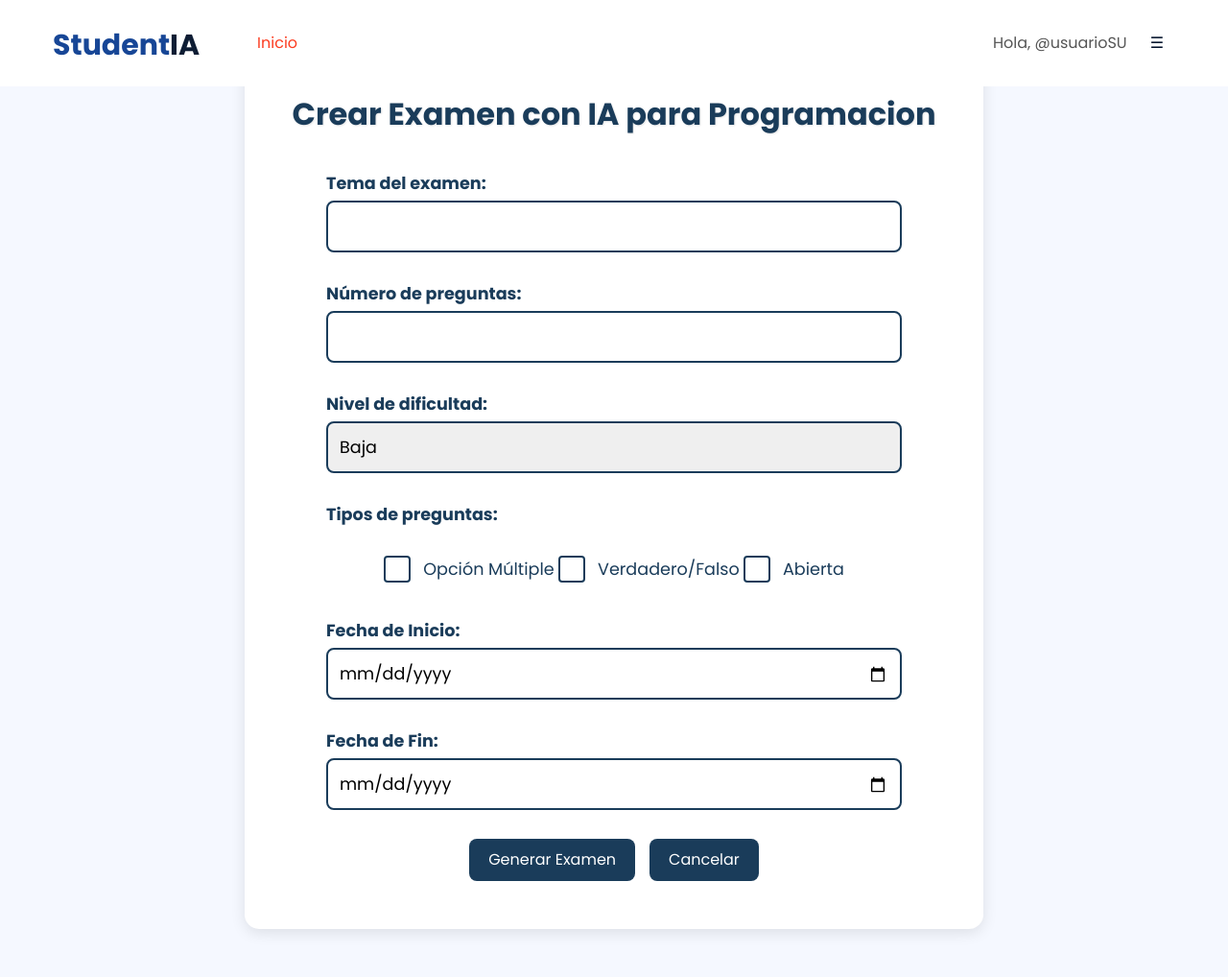
After one commit to AlejandraMiLara/Studentia_TEDS, a Django app: a page that uses studentiaTEDS/general/templates/crear_examen_ia.html in a window 1280 px wide. The commit adds this page. Shown: the whole page at 96% size. Run offline with Django 5.2, Linux system fonts and the light colour scheme; a user stored in the database is signed in; data comes from the database, SQL or seed files in the repository; both versions use the stored data as it was after the commit; some libraries are stand-ins or nearby versions.

Commit message:
Crear Examen con IA+Diseño

```diff
--- a/studentiaTEDS/general/forms.py
+++ b/studentiaTEDS/general/forms.py
@@ -296,3 +296,23 @@ class ConfirmarCalificacionIAForm(forms.Form):
         required=False,
         label="Comentarios del Docente"
     )
+
+
+class CrearExamenIAForm(forms.Form):
+    tema = forms.CharField(max_length=100, label="Temas del examen")
+    numero_preguntas = forms.IntegerField(min_value=1, label="Numero de preguntas")
+    dificultad = forms.ChoiceField(choices=[('baja', 'Baja'), ('media', 'Media'), ('alta', 'Alta')])
+    tipos = forms.MultipleChoiceField(
+        choices=[('opcion_multiple', 'Opción Múltiple'), ('verdadero_falso', 'Verdadero/Falso'), ('abierta', 'Abierta')],
+        widget=forms.CheckboxSelectMultiple, label="Tipos de pregunta"
+    )
+    fecha_inicio = forms.DateField(widget=forms.DateInput(attrs={'type': 'date'}))
+    fecha_fin = forms.DateField(widget=forms.DateInput(attrs={'type': 'date'}))
+
+    def clean(self):
+        cleaned_data = super().clean()
+        fecha_inicio = cleaned_data.get('fecha_inicio')
+        fecha_fin = cleaned_data.get('fecha_fin')
+
+        if fecha_inicio and fecha_fin and fecha_fin < fecha_inicio:
+            raise forms.ValidationError("La fecha de fin no puede ser anterior a la fecha de inicio.")
--- a/studentiaTEDS/general/templates/board.html
+++ b/studentiaTEDS/general/templates/board.html
@@ -188,6 +188,7 @@
                     <a href="{% url 'board_add_content' curso.codigo_acceso %}" class="custom-button">Agregar Contenido</a>
                     <a href="{% url 'board_view_students' curso.codigo_acceso %}" class="custom-button">Ver alumnos inscritos</a>
                     <a href="{% url 'crear_examen' curso.codigo_acceso %}" class="custom-button">Crear Examen</a>
+                    <a href="{% url 'crear_examen_ia' curso.codigo_acceso %}" class="custom-button">Crear Examen con IA</a>
                     <a href="{% url 'examenes_por_calificar' curso.codigo_acceso %}" class="custom-button">Calificar Exámenes</a>
                     <a href="{% url 'lista_retroalimentacion' curso.codigo_acceso %}" class="custom-button">Ver Retroalimentaciónes</a>
                     <a href="{% url 'reportes_curso' curso.codigo_acceso %}" class="custom-button custom-button--report">
--- /dev/null
+++ b/studentiaTEDS/general/templates/crear_examen_ia.html
@@ -0,0 +1,209 @@
+{% extends "base.html" %}
+{% load static %}
+
+{% block title %}Crear Examen con IA - {{ curso.nombre_curso }}{% endblock %}
+
+{% block styles %}
+<link href="//fonts.googleapis.com/css2?family=Poppins:ital,wght@0,300;0,400;0,700;1,400;1,600&display=swap" rel="stylesheet">
+<link rel="stylesheet" href="{% static 'css/main.css' %}">
+<link rel="stylesheet" href="https://cdnjs.cloudflare.com/ajax/libs/font-awesome/6.4.0/css/all.min.css">
+<style>
+    /* ... mismo bloque de estilos que compartiste ... */
+    .w3l-contact-section {
+        background-color: #F5F8FF;
+        padding: 50px 0;
+        min-height: 100vh;
+        display: flex;
+        align-items: center;
+    }
+
+    .custom-section {
+        background: #FFFFFF;
+        border-radius: 15px;
+        padding: 50px;
+        box-shadow: 0 4px 15px rgba(0, 0, 0, 0.1);
+        max-width: 1200px;
+        margin: 0 auto;
+        text-align: center;
+    }
+
+    .custom-title {
+        color: #1A3C5A !important;
+        font-size: 2rem !important;
+        text-shadow: 1px 1px 2px rgba(0, 0, 0, 0.1);
+        font-family: 'Poppins', sans-serif;
+        font-weight: 700;
+        margin-bottom: 40px;
+        text-align: center;
+        word-break: break-word;
+        overflow-wrap: break-word;
+    }
+
+    form p {
+        margin-bottom: 30px;
+        max-width: 600px;
+        margin-left: auto;
+        margin-right: auto;
+        text-align: left;
+    }
+
+    form label {
+        color: #1A3C5A !important;
+        font-weight: 600;
+        font-size: 1.1rem !important;
+        font-family: 'Poppins', sans-serif;
+        display: block;
+        margin-bottom: 5px;
+    }
+
+    form .inline-label {
+        display: inline;
+        margin: 0;
+        font-weight: normal;
+        font-size: 1rem;
+    }
+
+    form input,
+    form textarea,
+    form select {
+        border: 2px solid #1A3C5A;
+        border-radius: 8px;
+        padding: 12px;
+        width: 100%;
+        max-width: 600px;
+        transition: border-color 0.3s ease;
+        font-family: 'Poppins', sans-serif;
+        font-size: 1.1rem;
+        box-sizing: border-box;
+    }
+
+    form textarea {
+        border-radius: 12px !important;
+        padding: 10px;
+        width: 100%;
+        resize: vertical;
+        font-family: 'Poppins', sans-serif;
+        font-size: 1rem;
+    }
+
+    form input[type="checkbox"] {
+        appearance: none;
+        width: 16px;
+        height: 16px;
+        border: 2px solid #1A3C5A;
+        border-radius: 4px;
+        background-color: #FFFFFF;
+        cursor: pointer;
+        position: relative;
+        margin-right: 8px;
+        vertical-align: middle;
+    }
+
+    form input[type="checkbox"]:checked {
+        background-color: #1A3C5A;
+        border-color: #1A3C5A;
+    }
+
+    form input[type="checkbox"]:checked::after {
+        content: '✔';
+        color: white;
+        font-size: 12px;
+        position: absolute;
+        left: 2px;
+        top: -1px;
+    }
+
+    .checkbox-block {
+        display: inline-flex;
+        align-items: center;
+        gap: 5px;
+    }
+
+    .button-group {
+        display: flex;
+        justify-content: center;
+        gap: 15px;
+        margin-top: 30px;
+    }
+
+    .custom-button {
+        background-color: #1A3C5A !important;
+        border: none !important;
+        padding: 10px 20px;
+        border-radius: 8px !important;
+        transition: background-color 0.3s ease !important;
+        color: #FFFFFF !important;
+        font-family: 'Poppins', sans-serif;
+        font-size: 1rem;
+        text-decoration: none !important;
+        cursor: pointer;
+        display: inline-block;
+    }
+
+    .custom-button:hover {
+        background-color: #FF5733 !important;
+    }
+</style>
+{% endblock %}
+
+{% block content %}
+<section class="w3l-contact-section">
+    <div class="custom-section">
+        <h2 class="custom-title">Crear Examen con IA para {{ curso.nombre_curso }}</h2>
+
+        <form method="post">
+            {% csrf_token %}
+
+            {{ form.tema.errors }}
+            <p>
+                <label for="{{ form.tema.id_for_label }}">Tema del examen:</label>
+                {{ form.tema }}
+            </p>
+
+            {{ form.numero_preguntas.errors }}
+            <p>
+                <label for="{{ form.numero_preguntas.id_for_label }}">Número de preguntas:</label>
+                {{ form.numero_preguntas }}
+            </p>
+
+            {{ form.dificultad.errors }}
+            <p>
+                <label for="{{ form.dificultad.id_for_label }}">Nivel de dificultad:</label>
+                {{ form.dificultad }}
+            </p>
+
+            {{ form.tipos.errors }}
+            <p>
+                <label for="{{ form.tipos.id_for_label }}">Tipos de preguntas:</label>
+                {% for checkbox in form.tipos %}
+                    <div class="checkbox-block">
+                        {{ checkbox.tag }}
+                        <label for="{{ checkbox.id_for_label }}" class="inline-label">{{ checkbox.choice_label }}</label>
+                    </div>
+                {% endfor %}
+            </p>
+
+            {{ form.fecha_inicio.errors }}
+            <p>
+                <label for="{{ form.fecha_inicio.id_for_label }}">Fecha de Inicio:</label>
+                {{ form.fecha_inicio }}
+            </p>
+
+            {{ form.fecha_fin.errors }}
+            <p>
+                <label for="{{ form.fecha_fin.id_for_label }}">Fecha de Fin:</label>
+                {{ form.fecha_fin }}
+            </p>
+
+            {% if error %}
+                <p style="color: red">{{ error }}</p>
+            {% endif %}
+
+            <div class="button-group">
+                <button type="submit" class="custom-button">Generar Examen</button>
+                <a href="{% url 'board' curso.codigo_acceso %}" class="custom-button">Cancelar</a>
+            </div>
+        </form>
+    </div>
+</section>
+{% endblock %}
--- a/studentiaTEDS/general/views.py
+++ b/studentiaTEDS/general/views.py
@@ -6,7 +6,7 @@ from django.contrib.auth.decorators import login_required
 from django.contrib import messages
 import random
 import string
-from .forms import RegistroUsuarioForm, EditarPerfilForm, CursoForm, InscripcionCursoForm, ReportarForm, ActividadForm, ExamenForm, PreguntaForm, OpcionForm, VerdaderoFalsoForm, EnvioForm, CalificacionForm , FormularioReporteRendimiento, ConfirmarCalificacionIAForm, CriterioCalificacionIAForm
+from .forms import RegistroUsuarioForm, EditarPerfilForm, CursoForm, InscripcionCursoForm, ReportarForm, ActividadForm, ExamenForm, PreguntaForm, OpcionForm, VerdaderoFalsoForm, EnvioForm, CalificacionForm , FormularioReporteRendimiento, ConfirmarCalificacionIAForm, CriterioCalificacionIAForm , CrearExamenIAForm
 from django.contrib.auth.decorators import login_required
 from django.contrib.auth.views import PasswordResetView, PasswordResetConfirmView
 from .models import Curso, AlumnoCurso, UsuarioPersonalizado, Actividad, Examen, Pregunta, Opcion, Respuesta, Intento, Envio, CalificacionPorPreguntaIA, CalificacionGlobalIA, RetroalimentacionIA, ReporteRendimiento, CalificacionIA, CriterioCalificacionIA
@@ -2246,3 +2246,136 @@ def configurar_criterios_ia(request, codigo_acceso, id_actividad):
         'form': form,
         'editando': criterio_ia is not None
     })
+
+@login_required
+def crear_examen_ia(request, codigo_acceso):
+    curso = get_object_or_404(Curso, codigo_acceso=codigo_acceso)
+
+    if request.method == "POST":
+        form = CrearExamenIAForm(request.POST)
+        if form.is_valid():
+            tema = form.cleaned_data['tema']
+            num_preguntas = form.cleaned_data['numero_preguntas']
+            dificultad = form.cleaned_data['dificultad']
+            tipos = form.cleaned_data['tipos']
+            fecha_inicio = form.cleaned_data['fecha_inicio']
+            fecha_fin = form.cleaned_data['fecha_fin']
+
+            instrucciones = []
+            if 'opcion_multiple' in tipos:
+                instrucciones.append(
+                    "Algunas preguntas deben ser de opción múltiple con 1 respuesta correcta y 3 incorrectas. "
+                    "Formato:\nPREGUNTA: ...\nOPCIONES:\nA. ...\nB. ...\nC. ...\nD. ...\nRESPUESTA CORRECTA: <Letra>"
+                )
+            if 'verdadero_falso' in tipos:
+                instrucciones.append(
+                    "Algunas preguntas deben ser de verdadero o falso. "
+                    "Formato:\nPREGUNTA: ...\nTIPO: verdadero_falso\nRESPUESTA CORRECTA: Verdadero/Falso"
+                )
+            if 'abierta' in tipos:
+                instrucciones.append(
+                    "Algunas preguntas deben ser de respuesta abierta. "
+                    "Formato:\nPREGUNTA: ...\nTIPO: abierta\nRESPUESTA ESPERADA: ..."
+                )
+
+            prompt = f"""Genera {num_preguntas} preguntas mezclando los siguientes tipos: {', '.join(tipos)}.
+Tema: "{tema}", Dificultad: "{dificultad}".
+Sigue los siguientes formatos de ejemplo:
+{chr(10).join(instrucciones)}
+"""
+
+            try:
+                response = client.chat.completions.create(
+                    model="gpt-3.5-turbo",
+                    messages=[
+                        {"role": "system", "content": "Eres un generador de exámenes útil."},
+                        {"role": "user", "content": prompt}
+                    ]
+                )
+                contenido = response.choices[0].message.content
+                request.session['examen_ia'] = {
+                    'contenido': contenido,
+                    'tema': tema,
+                    'num_preguntas': num_preguntas,
+                    'dificultad': dificultad,
+                    'curso_id': curso.id,
+                    'fecha_inicio': str(form.cleaned_data['fecha_inicio']),
+                    'fecha_fin': str(form.cleaned_data['fecha_fin']),
+                }
+                return redirect('vista_previa_examen_ia', codigo_acceso=curso.codigo_acceso)
+
+            except Exception as e:
+                return render(request, "crear_examen_ia.html", {
+                    "form": form,
+                    "error": f"Error al generar el examen: {str(e)}"
+                })
+
+    else:
+        form = CrearExamenIAForm()
+
+    return render(request, "crear_examen_ia.html", {"form": form, "curso": curso})
+
+
+@login_required
+def vista_previa_examen_ia(request, codigo_acceso):
+    curso = get_object_or_404(Curso, codigo_acceso=codigo_acceso)
+    examen_data = request.session.get('examen_ia')
+    if not examen_data:
+        return redirect('dashboard')
+
+    # Esta línea debe estar fuera del if, porque se usa tanto en GET como en POST
+    bloques = examen_data['contenido'].split("PREGUNTA:")
+    bloques = [b.strip() for b in bloques if b.strip()]  # eliminar cadenas vacías
+
+    if request.method == "POST":
+        curso = get_object_or_404(Curso, id=examen_data['curso_id'])
+        examen = Examen.objects.create(
+            titulo=f"Examen generado por IA - {examen_data['tema']}",
+            descripcion=f"{examen_data['num_preguntas']} preguntas, dificultad {examen_data['dificultad']}",
+            curso=curso,
+            creado_por=request.user,
+            fecha_inicio=date.fromisoformat(examen_data['fecha_inicio']),
+            fecha_fin=date.fromisoformat(examen_data['fecha_fin']),
+        )
+
+        for bloque in bloques:
+            if "TIPO: verdadero_falso" in bloque:
+                texto = bloque.split("TIPO:")[0].strip()
+                respuesta = bloque.split("RESPUESTA CORRECTA:")[1].strip()
+                p = Pregunta.objects.create(examen=examen, texto=texto, tipo="verdadero_falso")
+                Opcion.objects.create(pregunta=p, texto="Verdadero", es_correcta=(respuesta.lower() == "verdadero"))
+                Opcion.objects.create(pregunta=p, texto="Falso", es_correcta=(respuesta.lower() == "falso"))
+
+            elif "TIPO: abierta" in bloque or "RESPUESTA ESPERADA:" in bloque:
+                texto = bloque.split("TIPO:")[0].strip() if "TIPO:" in bloque else bloque.split("RESPUESTA ESPERADA:")[0].strip()
+                Pregunta.objects.create(examen=examen, texto=texto, tipo="abierta")
+
+            elif "OPCIONES:" in bloque and "RESPUESTA CORRECTA:" in bloque:
+                partes = bloque.split("OPCIONES:")
+                texto = partes[0].strip()
+                opciones_y_resp = partes[1].split("RESPUESTA CORRECTA:")
+                opciones = opciones_y_resp[0].strip().split("\n")
+                letra_correcta = opciones_y_resp[1].strip()
+
+                p = Pregunta.objects.create(examen=examen, texto=texto, tipo="opcion_multiple")
+
+                for opcion in opciones:
+                    if len(opcion) < 3:
+                        continue
+                    letra = opcion[:1]
+                    texto_opcion = opcion[3:].strip()
+                    Opcion.objects.create(
+                        pregunta=p,
+                        texto=texto_opcion,
+                        es_correcta=(letra.upper() == letra_correcta.upper())
+                    )
+
+        messages.success(request, "Examen creado por IA con éxito.")
+        del request.session['examen_ia']
+        return redirect('listar_preguntas', slug=examen.slug)
+
+    return render(request, "vista_previa_examen_ia.html", {
+        "contenido": examen_data['contenido'],
+        "bloques": bloques,
+        "codigo_acceso": curso.codigo_acceso,
+    })
--- a/studentiaTEDS/studentiaTEDS/urls.py
+++ b/studentiaTEDS/studentiaTEDS/urls.py
@@ -84,6 +84,11 @@ urlpatterns = [
     path('board/<str:codigo_acceso>/envio/<int:id_envio>/calificar-ia/', views.calificar_envio_ia, name='calificar_envio_ia'),
     path('board/<str:codigo_acceso>/actividad/<int:id_actividad>/calificar-todos-ia/', views.calificar_todos_ia, name='calificar_todos_ia'),
 
+    path('curso/<str:codigo_acceso>/crear_examen_ia/', views.crear_examen_ia, name='crear_examen_ia'),
+
+    path('<str:codigo_acceso>/vista-previa-examen-ia/', views.vista_previa_examen_ia, name='vista_previa_examen_ia'),
+
+
 ]
 
 
```
Also changed, not shown: studentiaTEDS/general/templates/vista_previa_examen_ia.html (added, +160 -0 lines), studentiaTEDS/db.sqlite3.
